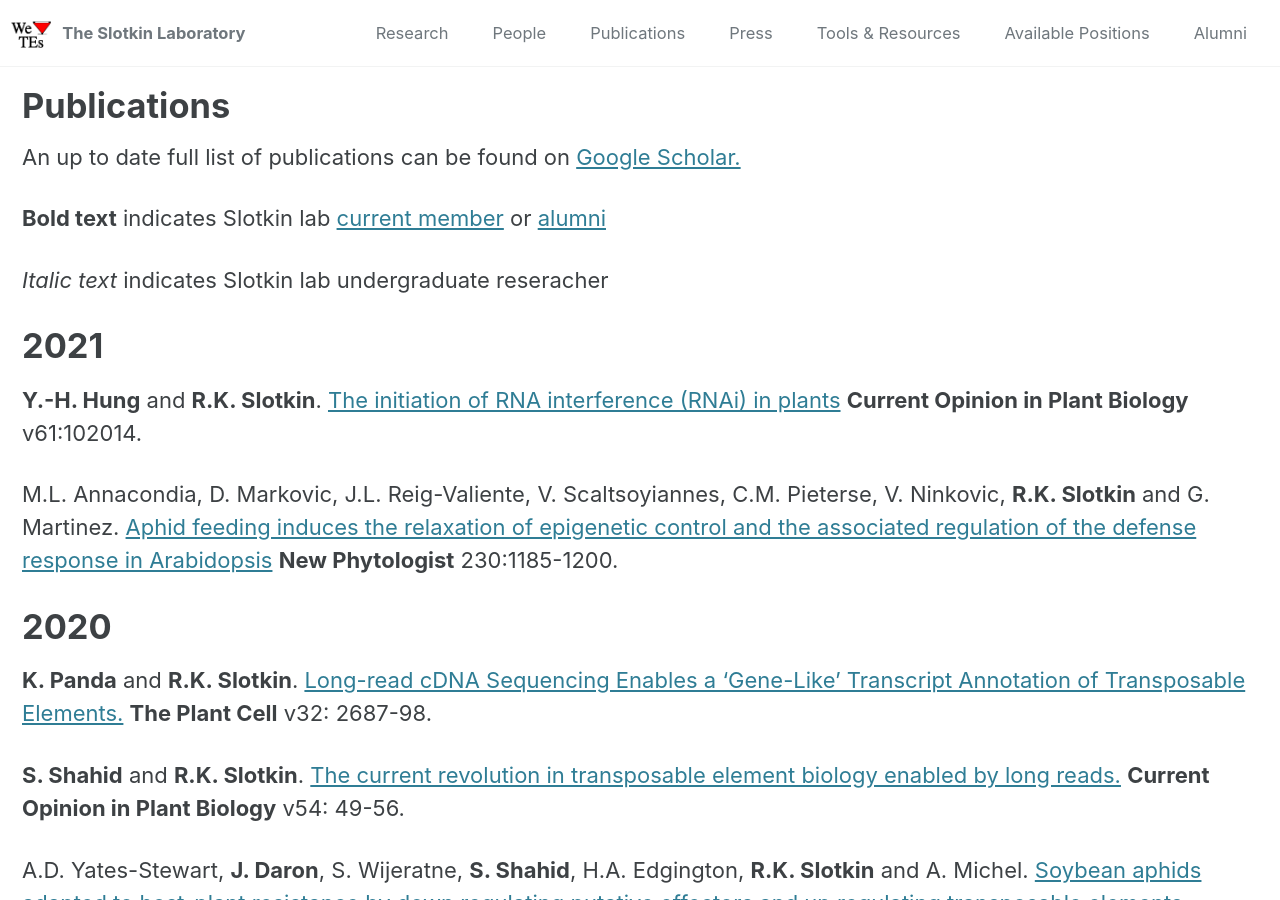
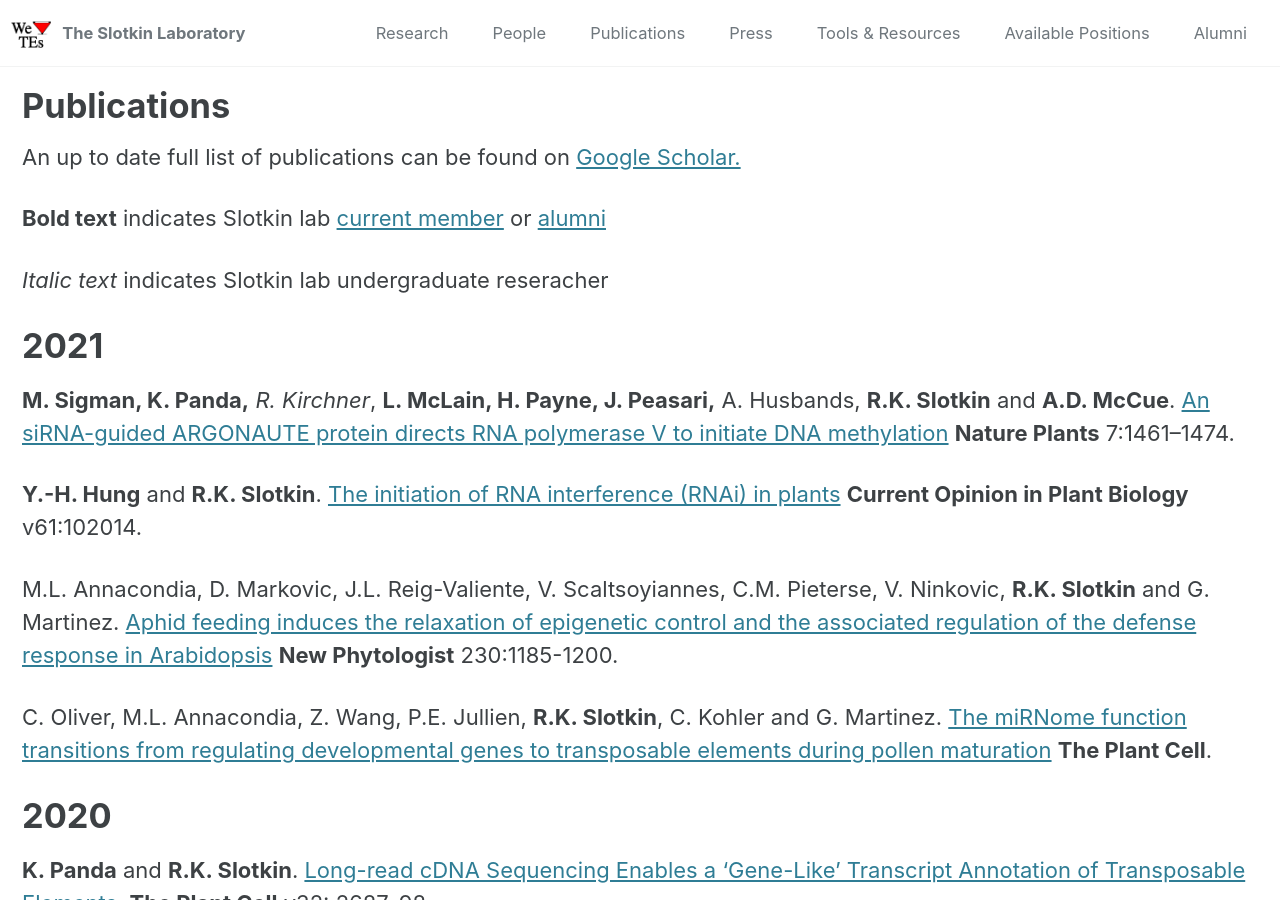
Before and after one commit to SlotkinLab/slotkinlab.github.io, a Jekyll site: the page built from _pages/publications.md, in a window 1280 px wide and 900 px high. Built offline with Jekyll 4.4.1, drawn with Linux system fonts in a browser that asks for light colours; cached includes are drawn as plain includes; nearby versions of some CDN libraries.

Commit message:
Update publications.md

```diff
--- a/_pages/publications.md
+++ b/_pages/publications.md
@@ -12,10 +12,13 @@ An up to date full list of publications can be found on [Google Scholar.](https:
 *Italic text* indicates Slotkin lab undergraduate reseracher
 
 # 2021
+**M. Sigman, K. Panda,** *R. Kirchner*, **L. McLain, H. Payne, J. Peasari,** A. Husbands, **R.K. Slotkin** and **A.D. McCue**. [An siRNA-guided ARGONAUTE protein directs RNA polymerase V to initiate DNA methylation](https://www.nature.com/articles/s41477-021-01008-7)  **Nature Plants** 7:1461–1474.
 
 **Y.-H. Hung** and **R.K. Slotkin**. [The initiation of RNA interference (RNAi) in plants](https://www.sciencedirect.com/science/article/pii/S1369526621000145) **Current Opinion in Plant Biology** v61:102014.
 
 M.L. Annacondia, D. Markovic, J.L. Reig-Valiente, V. Scaltsoyiannes, C.M. Pieterse, V. Ninkovic, **R.K. Slotkin** and G. Martinez. [Aphid feeding induces the relaxation of epigenetic control and the associated regulation of the defense response in Arabidopsis](https://nph.onlinelibrary.wiley.com/doi/epdf/10.1111/nph.17226) **New Phytologist** 230:1185-1200.
+
+C. Oliver, M.L. Annacondia, Z. Wang, P.E. Jullien, **R.K. Slotkin**, C. Kohler and G. Martinez. [The miRNome function transitions from regulating developmental genes to transposable elements during pollen maturation](https://academic.oup.com/plcell/advance-article/doi/10.1093/plcell/koab280/6424912)  **The Plant Cell**.
 
 # 2020
 
```
